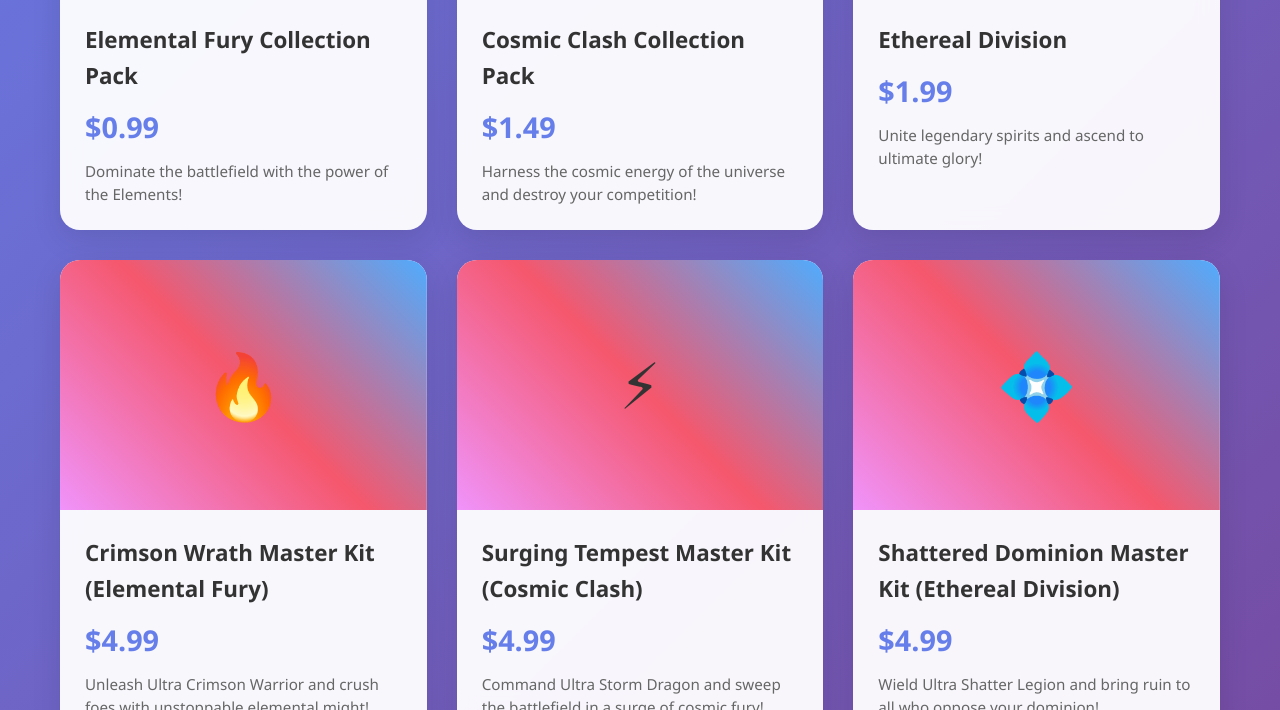
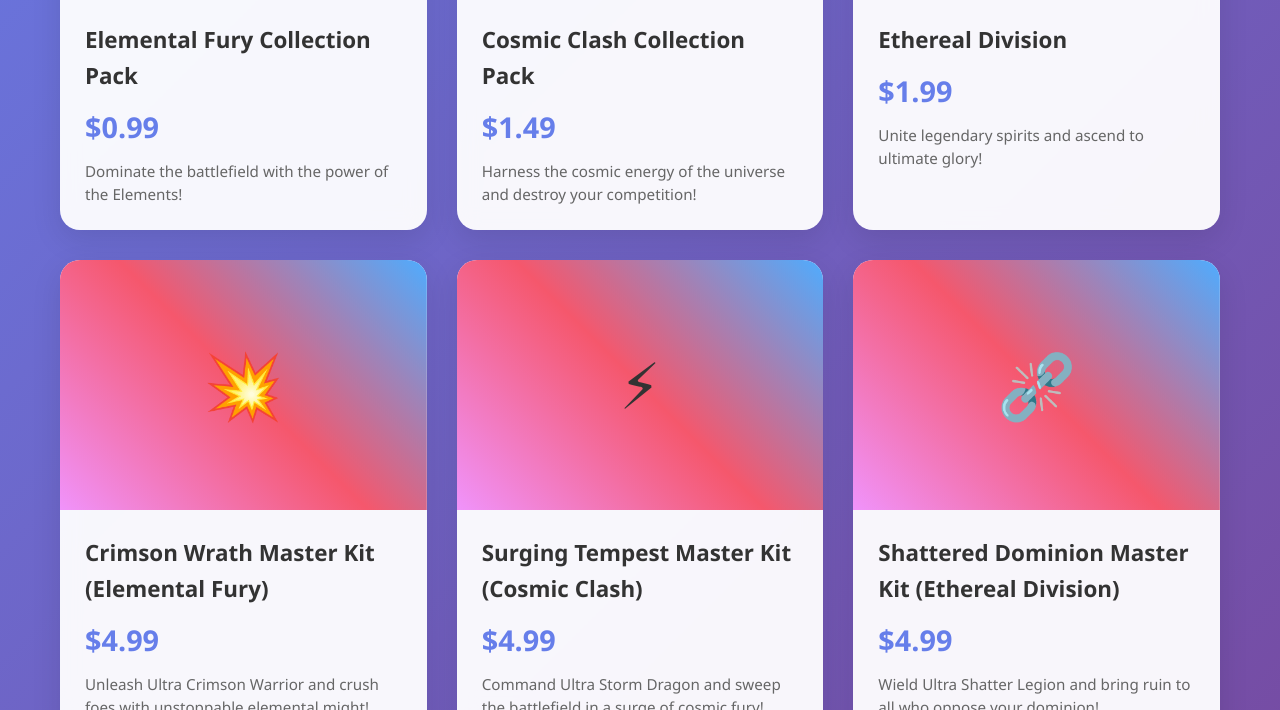
Before and after one commit to SmashcardsService/Website, a plain HTML site: page Shop.html in a window 1280 px wide. Shown: the part 616-1326 px from the top of the page. Drawn offline with Linux system fonts and the light colour scheme.

Commit message:
Updated emoji icons

```diff
--- a/Shop.html
+++ b/Shop.html
@@ -341,7 +341,7 @@
                 name: "Cosmic Clash Collection Pack",
                 price: "$1.49",
                 description: "Harness the cosmic energy of the universe and destroy your competition!",
-                emoji: "🔥",
+                emoji: "✨",
                 image: "", // Add your image URL here, like: "https://example.com/headphones.jpg"
                 fullDescription: "This pack contains 9 cards from Cosmic Clash to add to your collection!  3 Commons, 2 Uncommons, 2 Asset cards, 1 Rare and 1 Rare or Ultra Rare (25%). Cosmic Clash was released in 2024"
 			},
@@ -350,7 +350,7 @@
                 name: "Ethereal Division",
                 price: "$1.99",
                 description: "Unite legendary spirits and ascend to ultimate glory!",
-                emoji: "🔥",
+                emoji: "⚔️",
                 image: "", // Add your image URL here, like: "https://example.com/headphones.jpg"
                 fullDescription: "This pack contains 9 cards from Ethereal Division to add to your collection!  3 Commons, 2 Uncommons, 2 Asset cards, 1 Rare and 1 Rare or Ultra Rare (25%).  Ethereal Division is the latest Smashcards Expansion!"
 			},
@@ -359,7 +359,7 @@
                 name: "Crimson Wrath Master Kit (Elemental Fury)",
                 price: "$4.99",
                 description: "Unleash Ultra Crimson Warrior and crush foes with unstoppable elemental might!",
-                emoji: "🔥",
+                emoji: "💥",
                 image: "", // Add your image URL here, like: "https://example.com/headphones.jpg"
                 fullDescription: "This kit comes with everthing you need to upgrade your gameplay to the top level! Contains 1 Elemental Fury Collection Pack, 20 Red Card sleeves (For Assets), 20 Black card sleeves (For Smashers), a Cardstock Deck box, a Strategy Guide and a Powerful Pre-built Deck, with Ultra Crimson Warrior and an exclusive art Magic Orb!"
 			},
@@ -377,7 +377,7 @@
 			    name: "Shattered Dominion Master Kit (Ethereal Division)",
 			    price: "$4.99",
 			    description: "Wield Ultra Shatter Legion and bring ruin to all who oppose your dominion!",
-			    emoji: "💠",
+			    emoji: "⛓️‍💥",
 			    image: "", // Add your image URL here
 			    fullDescription: "This kit comes with everything you need to dominate the Ethereal battlefield! Contains 1 Ethereal Division Collection Pack, 20 Purple Card Sleeves (For Assets), 20 Black Card Sleeves (For Smashers), a Cardstock Deck Box, a Strategy Guide, and a Powerful Pre-built Deck featuring Ultra Shatter Legion and an exclusive art Celestial Wisp!"
 			}
```
